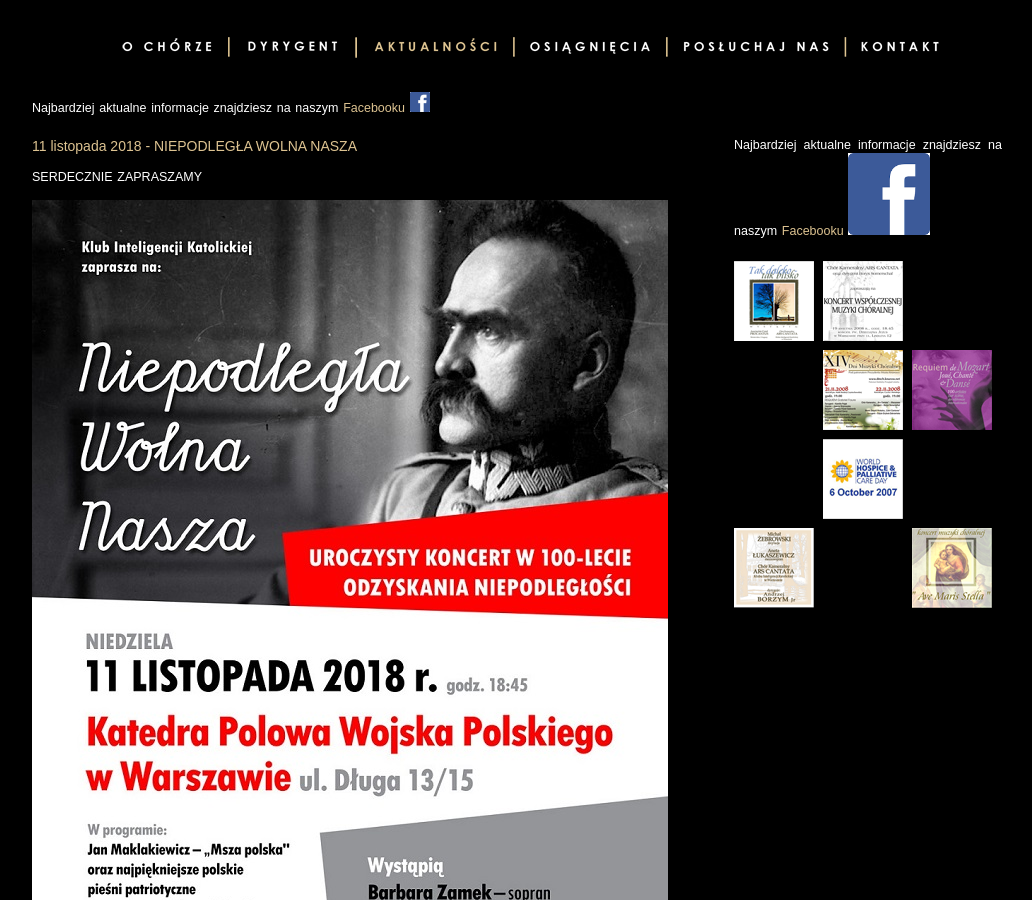
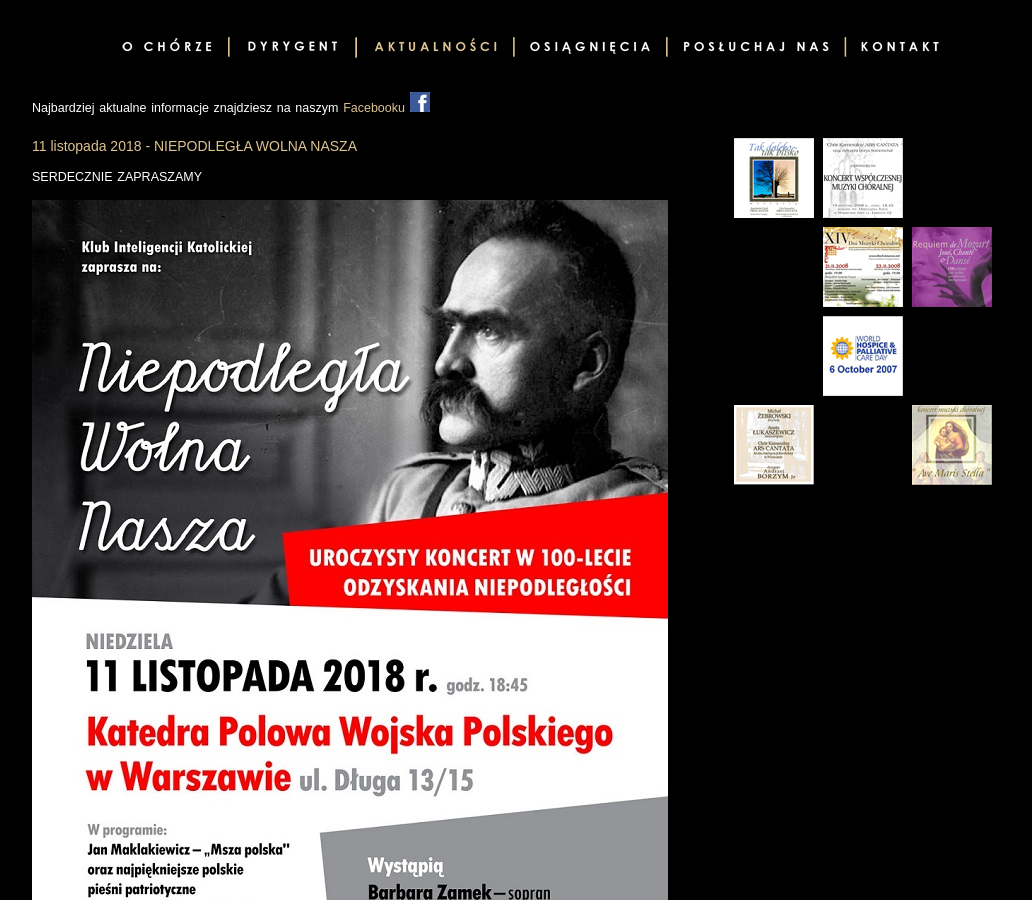
Before and after one commit to ars-cantata/ars-cantata.github.io, a Jekyll site: the page built from aktualnosci/index.html, in a window 1280 px wide and 900 px high. Shown: the whole window, without its empty margins (123-1155 px from the left). Built offline with Jekyll 4.4.1, drawn with Linux system fonts in a browser that asks for light colours; the list of posts is cut into pages by our own code.

Commit message:
ok usuwam facebooka zprawego panelu

```diff
--- a/_includes/pages/aktualnosci_inc_right_page.html
+++ b/_includes/pages/aktualnosci_inc_right_page.html
@@ -1,10 +1,4 @@
 <div id="right-side">
-    <p>
-	Najbardziej aktualne informacje znajdziesz na naszym <a href="https://www.facebook.com/ArsCantata">Facebooku
-	<img src="/img/facebook.png" width="82" height="82"
-	</a>
-	</p>
-
     <ul class="pictures">
         <li>
             <img src="/img/news/01.png" alt="" />
```
